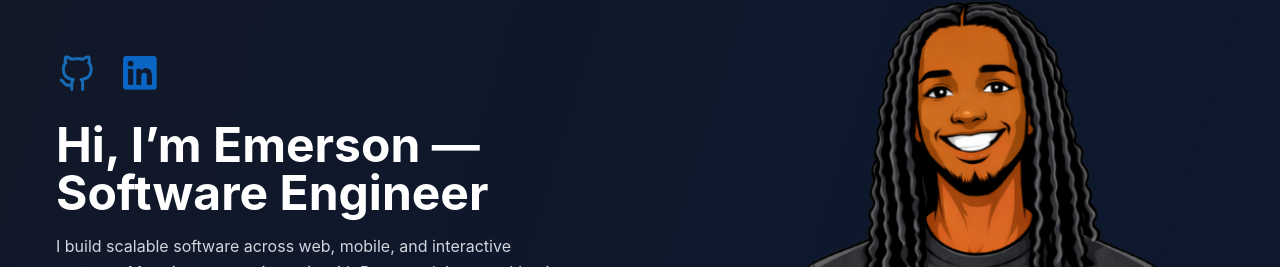
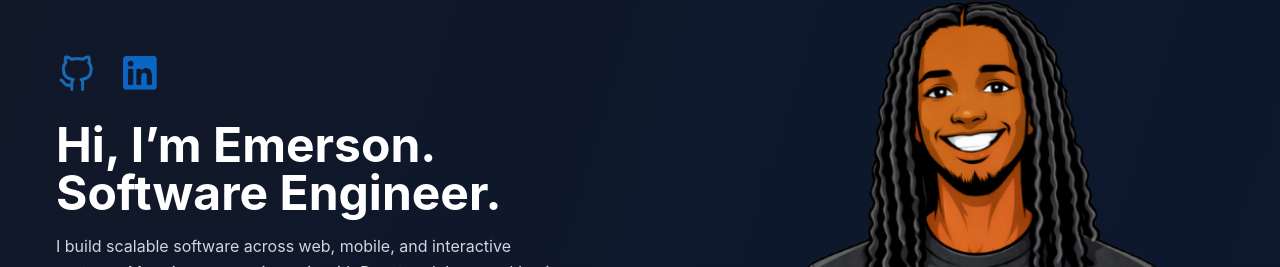
Before and after one commit to E-Albert/my-portfolio, a React (Vite) app: page / in a window 1280 px wide. Shown: the part 119-386 px from the top of the page. Built offline with nearby package versions, Linux system fonts and the light colour scheme.

Commit message:
Replaced intro in the header with more formal lines

```diff
--- a/src/components/Hero.jsx
+++ b/src/components/Hero.jsx
@@ -65,7 +65,7 @@ const Hero = ({ darkMode }) => {
               data-aos="fade-up"
               data-aos-delay="500"
             >
-              Hi, I’m Emerson — Software Engineer
+              Hi, I’m Emerson. Software Engineer.
             </h1>
 
             <p
```
